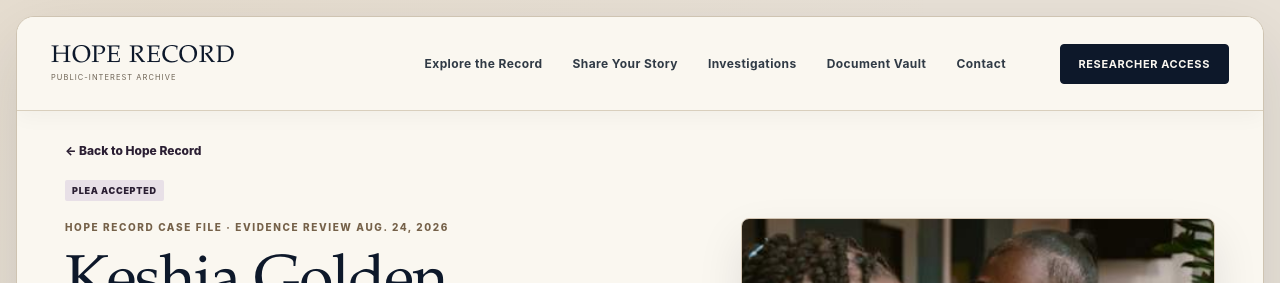
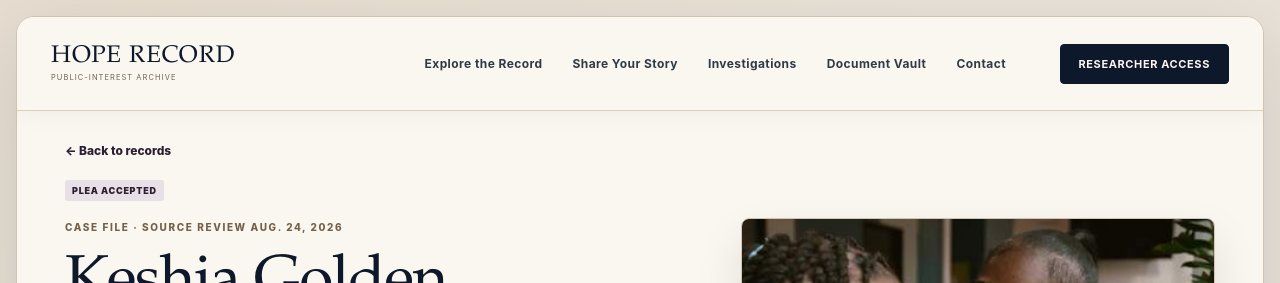
Before and after one commit to katenoahpersonal-svg/Hope-Records, a Next.js app: page /cases/keshia-golden in a window 1280 px wide. Shown: the top 283 px of the page. Built offline with nearby package versions, Linux system fonts and the light colour scheme.

Commit message:
Tighten case page hero and metadata hierarchy

```diff
--- a/app/cases/[slug]/page.tsx
+++ b/app/cases/[slug]/page.tsx
@@ -22,19 +22,21 @@ export default async function CasePage({ params }: { params: Promise<{ slug: str
   return (
     <main className="appShell">
       <Header />
-      <div className="casePage researchedCasePage compactResearchedCasePage">
-        <Link className="backLink compactBackLink" href="/">← Back to Hope Record</Link>
+      <div className="casePage researchedCasePage compactResearchedCasePage tighterCasePage">
+        <Link className="backLink compactBackLink" href="/">← Back to records</Link>
 
-        <header className="caseHero caseHeroWithMedia compactCaseHero">
+        <header className="caseHero caseHeroWithMedia compactCaseHero tighterCaseHero">
           <div>
-            <span className="caseStatus">{item.status}</span>
-            <p className="eyebrow caseFileEyebrow">Hope Record case file · evidence review Aug. 24, 2026</p>
+            <div className="caseHeroMetaRow">
+              <span className="caseStatus">{item.status}</span>
+              <p className="eyebrow caseFileEyebrow">Case file · source review Aug. 24, 2026</p>
+            </div>
             <h1>{item.name}</h1>
             <p className="caseLocationLine">{item.location} · {item.dateLabel}</p>
             <p className="caseHeroSummary">{item.summary}</p>
             <div className="caseTagRow heroTags">{item.tags.map((tag) => <span key={tag}>{tag}</span>)}</div>
           </div>
-          <figure className="caseHeroPortrait compactHeroPortrait">
+          <figure className="caseHeroPortrait compactHeroPortrait tighterHeroPortrait">
             <img src={item.heroImage} alt={`${item.name} case photograph`} />
           </figure>
         </header>
```
